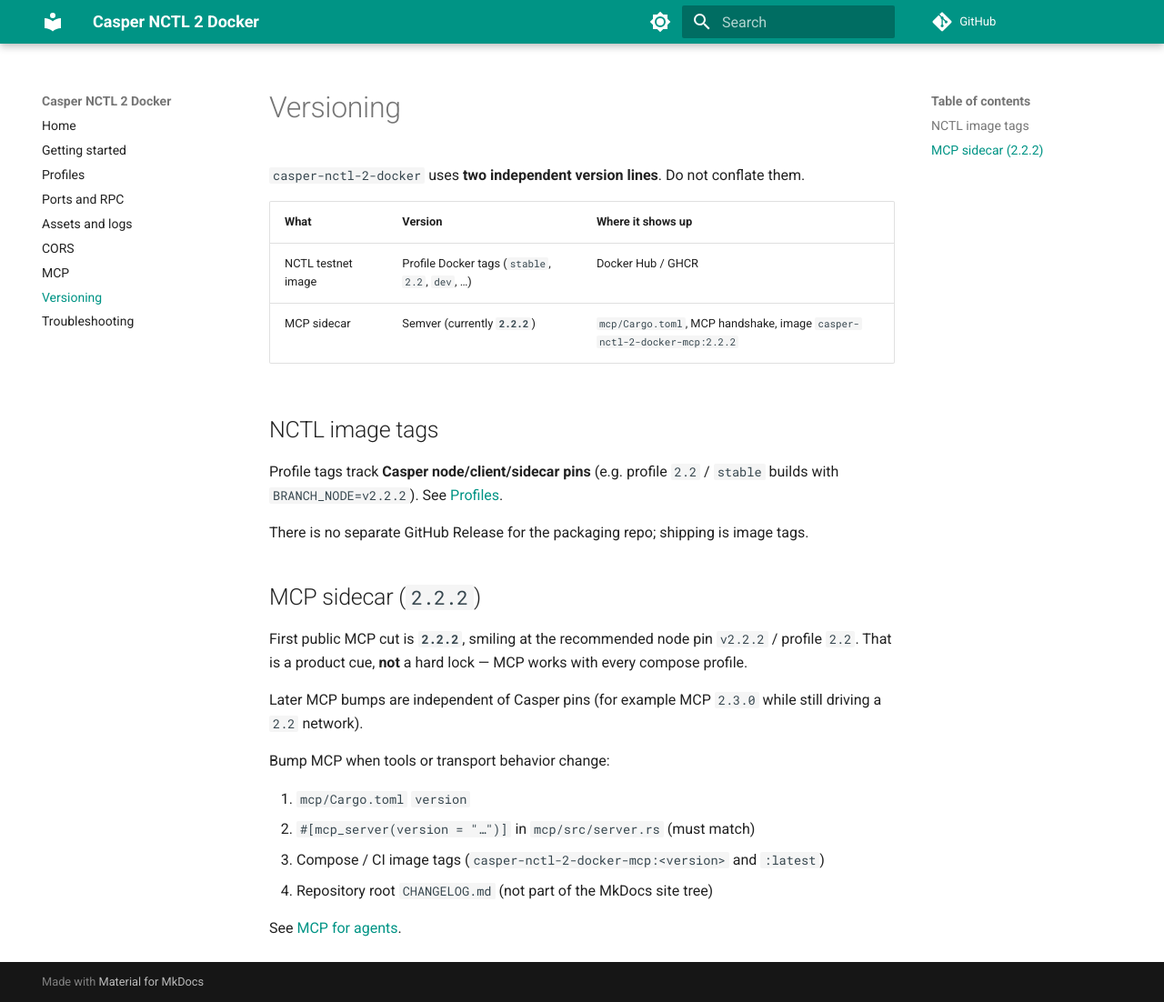
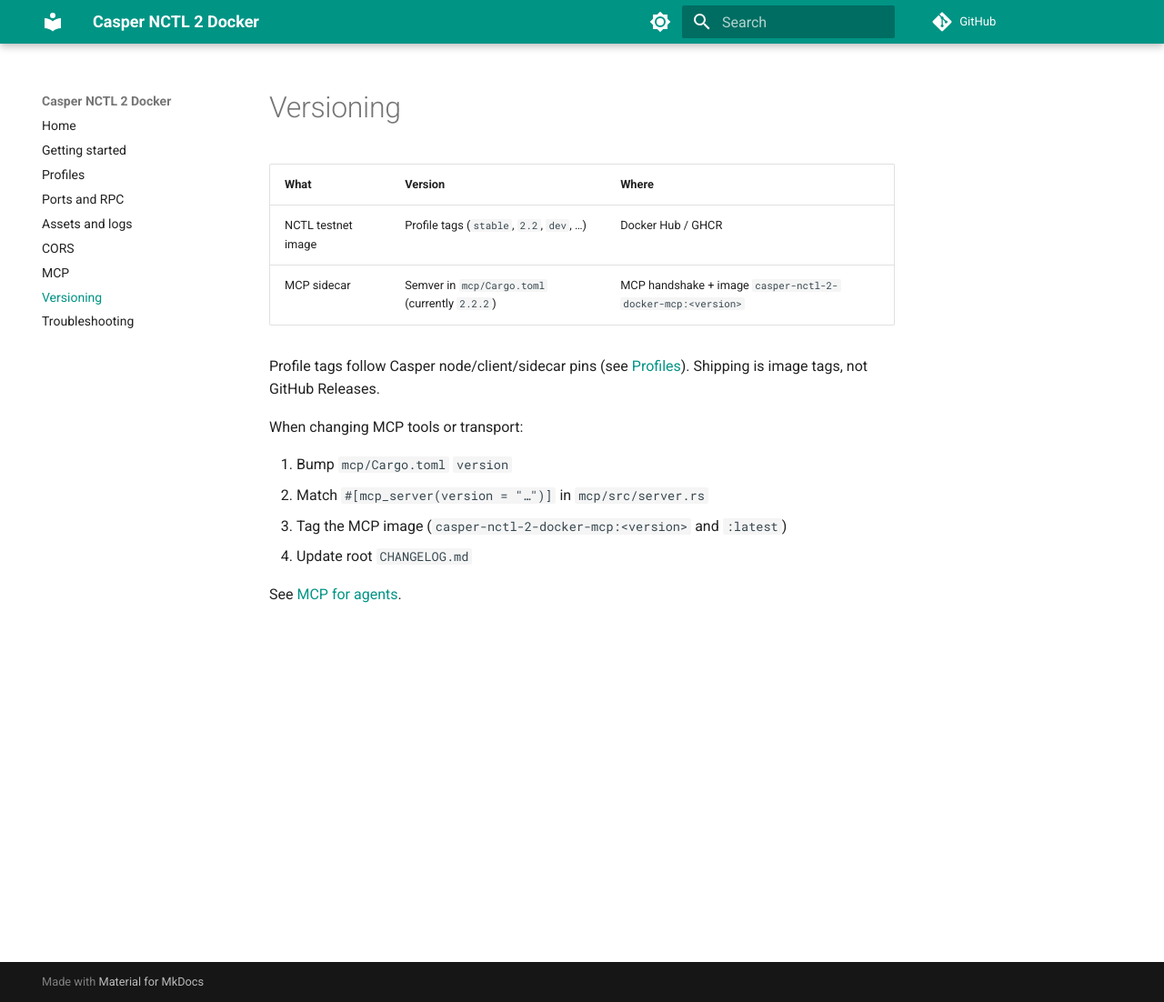
Before and after one commit to gRoussac/casper-nctl-2-docker, an MkDocs documentation site: the page built from docs/versioning.md, in a window 1280 px wide and 1102 px high. Shown: the whole window at 91% size. Built offline with MkDocs 1.6.1 and Material for MkDocs 9.7.7, drawn with Linux system fonts in a browser that asks for light colours; comment, search, counter and statistics services are not loaded.

Commit message:
docs: drop not-X product name disclaimer from README (#8)
* docs: drop not-X product name disclaimer from README

Co-authored-by: Cursor <cursoragent@cursor.com>

* docs: strip versioning lecture from public intros

Co-authored-by: Cursor <cursoragent@cursor.com>

* docs: lead README with MCP as a first-class feature

Co-authored-by: Cursor <cursoragent@cursor.com>

* ci: skip image and MCP workflows on markdown-only changes

Co-authored-by: Cursor <cursoragent@cursor.com>

---------

Co-authored-by: Cursor <cursoragent@cursor.com>

```diff
--- a/docs/versioning.md
+++ b/docs/versioning.md
@@ -1,29 +1,17 @@
 # Versioning
 
-`casper-nctl-2-docker` uses **two independent version lines**. Do not conflate them.
+| What | Version | Where |
+| --- | --- | --- |
+| NCTL testnet image | Profile tags (`stable`, `2.2`, `dev`, …) | Docker Hub / GHCR |
+| MCP sidecar | Semver in `mcp/Cargo.toml` (currently `2.2.2`) | MCP handshake + image `casper-nctl-2-docker-mcp:<version>` |
 
-| What | Version | Where it shows up |
-| --- | --- | --- |
-| NCTL testnet image | Profile Docker tags (`stable`, `2.2`, `dev`, …) | Docker Hub / GHCR |
-| MCP sidecar | Semver (currently **`2.2.2`**) | `mcp/Cargo.toml`, MCP handshake, image `casper-nctl-2-docker-mcp:2.2.2` |
+Profile tags follow Casper node/client/sidecar pins (see [Profiles](profiles.md)). Shipping is image tags, not GitHub Releases.
 
-## NCTL image tags
+When changing MCP tools or transport:
 
-Profile tags track **Casper node/client/sidecar pins** (e.g. profile `2.2` / `stable` builds with `BRANCH_NODE=v2.2.2`). See [Profiles](profiles.md).
-
-There is no separate GitHub Release for the packaging repo; shipping is image tags.
-
-## MCP sidecar (`2.2.2`)
-
-First public MCP cut is **`2.2.2`**, smiling at the recommended node pin `v2.2.2` / profile `2.2`. That is a product cue, **not** a hard lock — MCP works with every compose profile.
-
-Later MCP bumps are independent of Casper pins (for example MCP `2.3.0` while still driving a `2.2` network).
-
-Bump MCP when tools or transport behavior change:
-
-1. `mcp/Cargo.toml` `version`
-2. `#[mcp_server(version = "…")]` in `mcp/src/server.rs` (must match)
-3. Compose / CI image tags (`casper-nctl-2-docker-mcp:<version>` and `:latest`)
-4. Repository root `CHANGELOG.md` (not part of the MkDocs site tree)
+1. Bump `mcp/Cargo.toml` `version`
+2. Match `#[mcp_server(version = "…")]` in `mcp/src/server.rs`
+3. Tag the MCP image (`casper-nctl-2-docker-mcp:<version>` and `:latest`)
+4. Update root `CHANGELOG.md`
 
 See [MCP for agents](mcp.md).
```
Also changed, not shown: README.md (+40 -39 lines), docker/DOCKERHUB.md (+1 -1 lines), docs/mcp.md (+1 -3 lines), mcp/README.md (+1 -1 lines), 6 other files.
